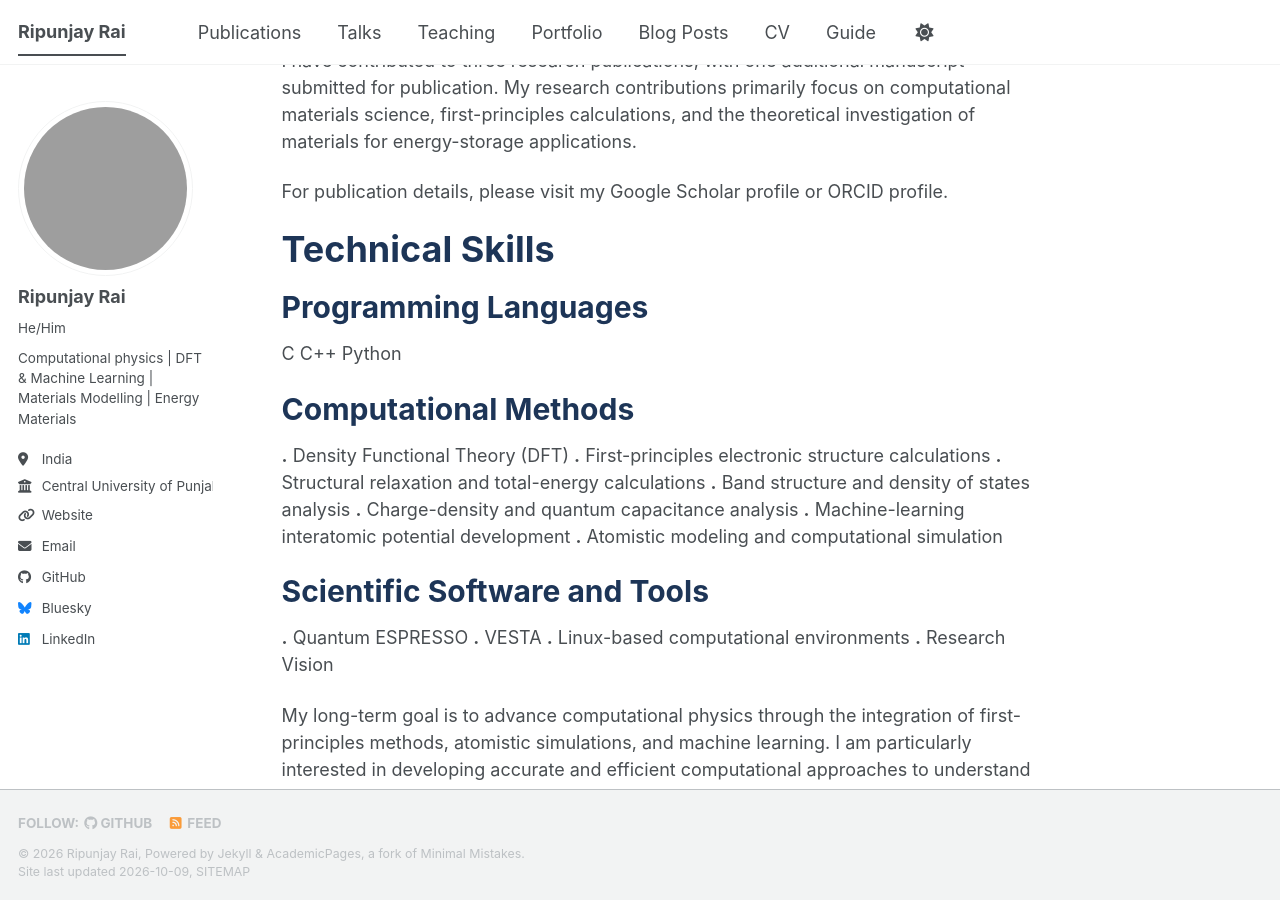
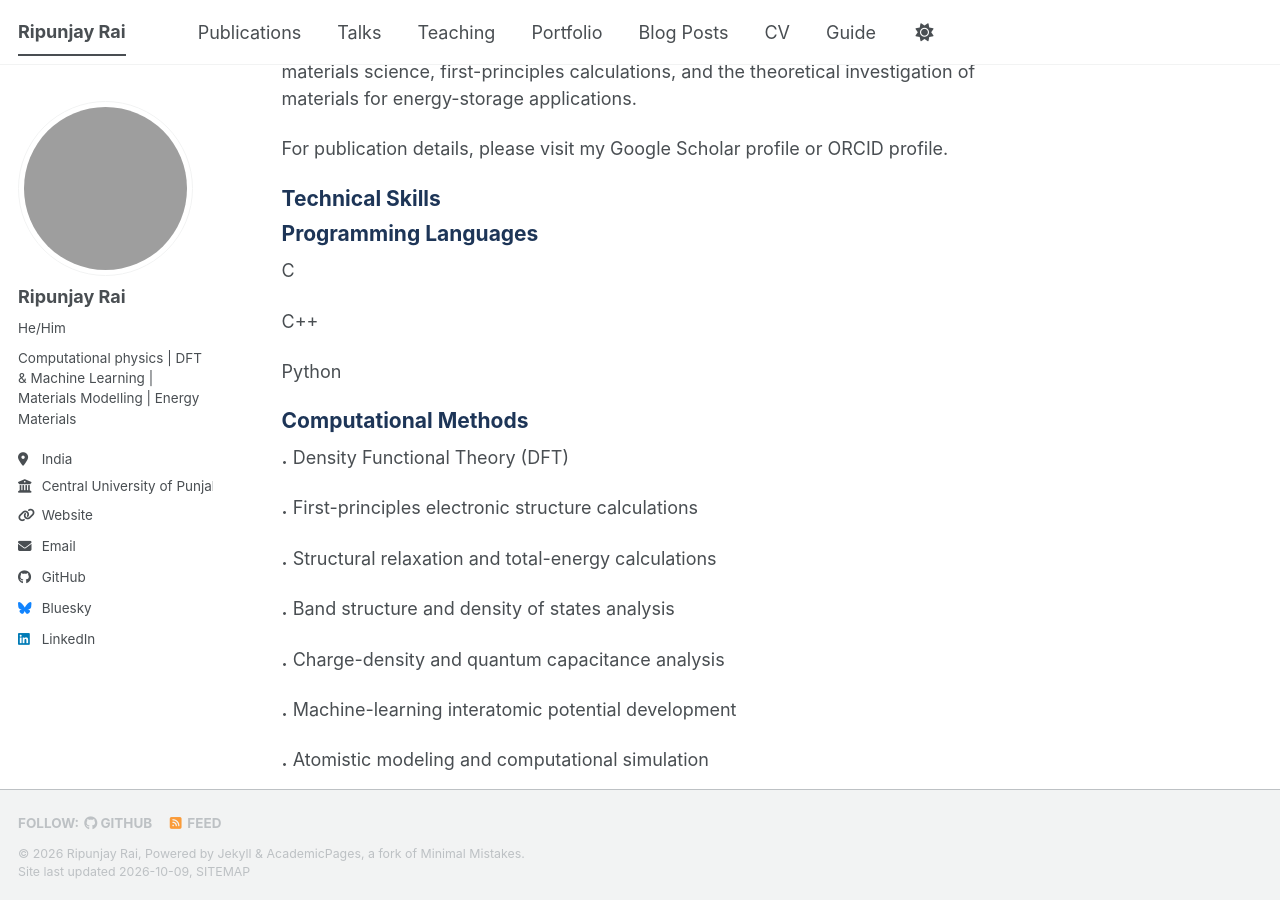
Before and after one commit to Ripunjay-Rai/ripunjayrai.github.io, a Jekyll site: the page built from _pages/about.md, in a window 1280 px wide and 900 px high, scrolled down 1579 px. Built offline with Jekyll 4.4.1, drawn with Linux system fonts in a browser that asks for light colours; a style sheet for code colours, icons or effects is not loaded; part of the change alters nothing that is shown; grey boxes are pictures that could not be loaded.

Commit message:
update about.md
Updated section headings for consistency and improved readability. Added new technical skills and computational methods.

```diff
--- a/_pages/about.md
+++ b/_pages/about.md
@@ -23,7 +23,7 @@ My broader research interests include density functional theory (DFT), electroni
 
 My current research focuses on machine-learning interatomic potentials for metal clusters. These potentials aim to provide computationally efficient representations of atomic interactions, enabling atomistic simulations of systems that may be computationally demanding for direct first-principles methods. I am interested in developing reliable computational models informed by density functional theory (DFT) and evaluating their ability to describe the structural and energetic properties of atomistic systems.
 
-<h1 style="font-size: 36px; color: #1D3557;">Research Interests</h1>
+<h1 style="font-size: 26px; color: #1D3557;"> Research Interests </h1>
 Machine-Learning Interatomic Potentials: Development and application of machine-learning models for atomistic simulations of metal clusters.
 Density Functional Theory: First-principles calculations of structural stability, electronic structure, and energetic properties of materials.
 Atomistic Modeling and Simulation: Investigation of atomic interactions, structural configurations, and potential-energy landscapes.
@@ -37,35 +37,46 @@ During my M.Sc. dissertation, I investigated two-dimensional materials and van d
 
 I primarily used Quantum ESPRESSO for DFT calculations and VESTA for structural visualization. This research established my foundation in computational condensed matter physics and strengthened my interest in atomistic simulations and computational materials design.
 
-<h1 style="font-size: 36px; color: #1D3557;">Publications</h1>
+<h1 style="font-size: 21px; color: #1D3557;"> Publications </h1>
 
 I have contributed to three research publications, with one additional manuscript submitted for publication. My research contributions primarily focus on computational materials science, first-principles calculations, and the theoretical investigation of materials for energy-storage applications.
 
 For publication details, please visit my Google Scholar profile or ORCID profile.
 
-<h1 style="font-size: 36px; color: #1D3557;">Technical Skills</h1>
+<h1 style="font-size: 21px; color: #1D3557;"> Technical Skills </h1>
 
-<h1 style="font-size: 30px; color: #1D3557;">Programming Languages</h1>
+<h1 style="font-size: 21px; color: #1D3557;"> Programming Languages </h1>
 
 C
+
 C++
+
 Python
 
-<h1 style="font-size: 30px; color: #1D3557;">Computational Methods</h1>
+<h1 style="font-size: 21px; color: #1D3557;"> Computational Methods </h1>
 
 **.** Density Functional Theory (DFT)
+
 **.** First-principles electronic structure calculations
+
 **.** Structural relaxation and total-energy calculations
+
 **.** Band structure and density of states analysis
+
 **.** Charge-density and quantum capacitance analysis
+
 **.** Machine-learning interatomic potential development
+
 **.** Atomistic modeling and computational simulation
 
-<h1 style="font-size: 30px; color: #1D3557;">Scientific Software and Tools</h1>
+<h1 style="font-size: 21px; color: #1D3557;"> Scientific Software and Tools </h1>
 
 **.** Quantum ESPRESSO
+
 **.** VESTA
+
 **.** Linux-based computational environments
+
 **.** Research Vision
 
 My long-term goal is to advance computational physics through the integration of first-principles methods, atomistic simulations, and machine learning. I am particularly interested in developing accurate and efficient computational approaches to understand atomic interactions and predict the structural and energetic properties of complex systems.
```
